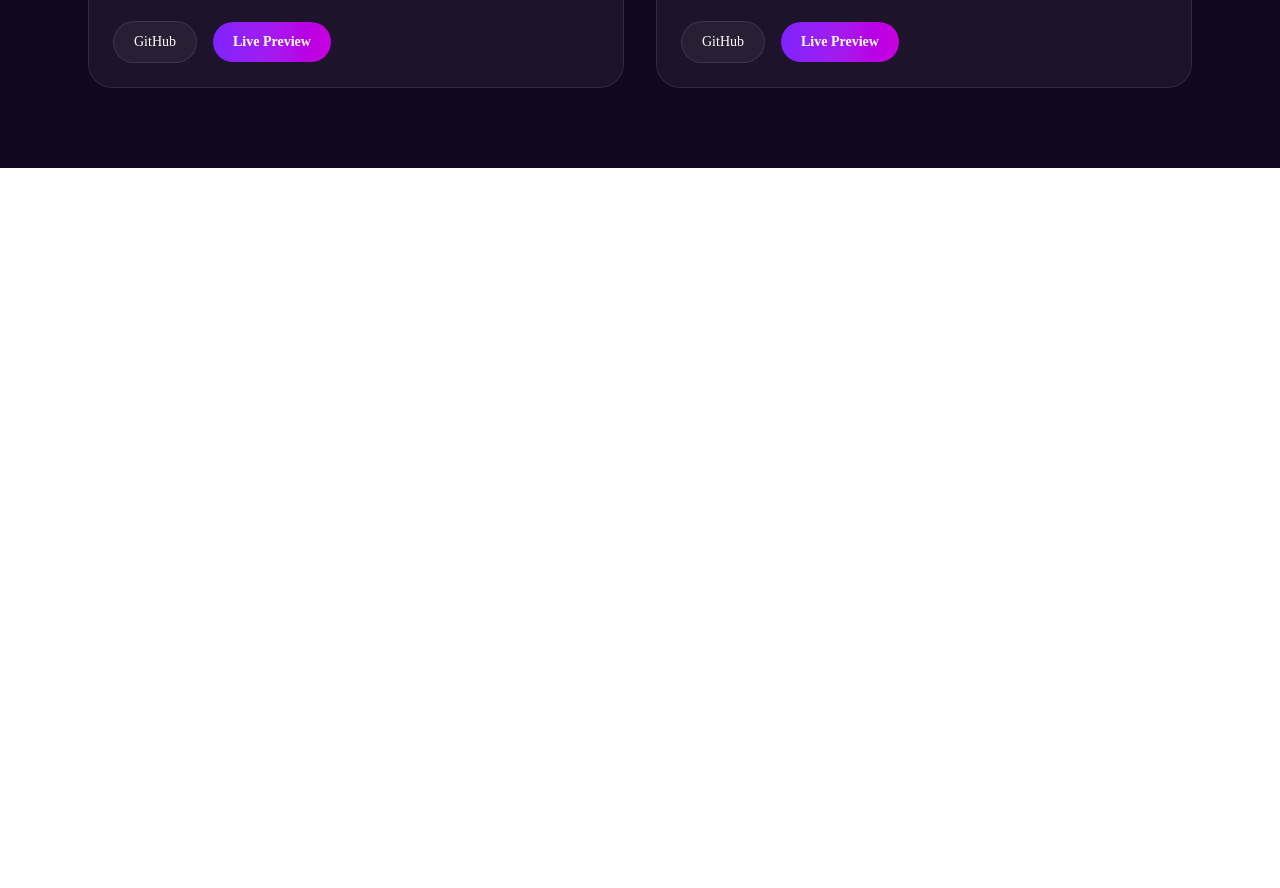
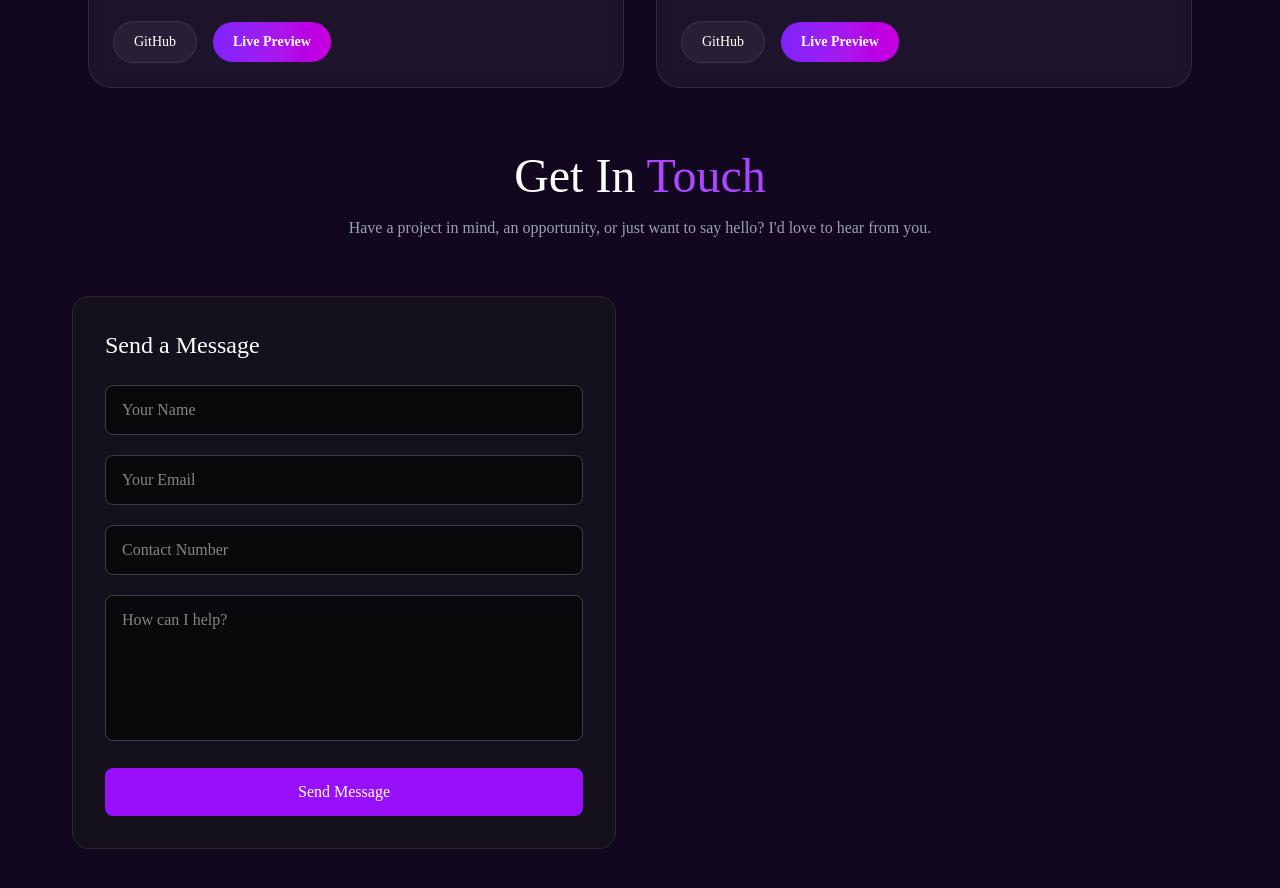
Before and after one commit to kushal-zinzuvadia-simform/portfolio-react, a React (Vite) app: page / in a window 1280 px wide. Shown: the part 2720-3608 px from the top of the page. Before the commit the page ends 2888 px from the top, so only its background shows below. Built offline with nearby package versions, Linux system fonts and the light colour scheme; a web font is replaced by a local one.

Commit message:
feat: Create contact form with validations, enable navigation scroll

```diff
--- a/src/App.tsx
+++ b/src/App.tsx
@@ -1,3 +1,4 @@
+import { Contact } from './components/Contact/Contact';
 import { Introduction } from './components/Introduction/Introduction';
 import { NavBar } from './components/Navbar/NavBar';
 import { Projects } from './components/Projects/Projects';
@@ -11,6 +12,7 @@ function App() {
         <Introduction />
         <Skills />
         <Projects />
+        <Contact />
       </div>
     </div>
   );
--- /dev/null
+++ b/src/components/Contact/Contact.tsx
@@ -0,0 +1,180 @@
+import { useState } from 'react';
+
+type FormData = {
+  name: string;
+  email: string;
+  contactNo: string;
+  message: string;
+};
+
+export const Contact = () => {
+  const [formData, setFormData] = useState<FormData>({
+    name: '',
+    email: '',
+    contactNo: '',
+    message: '',
+  });
+
+  const [errors, setErrors] = useState<Partial<FormData>>({});
+
+  const validate = () => {
+    const newErrors: Partial<FormData> = {};
+
+    if (!formData.name.trim()) {
+      newErrors.name = 'Name is required';
+    }
+
+    if (!formData.email.trim()) {
+      newErrors.email = 'Email is required';
+    } else if (
+      !/^[A-Z0-9._%+-]+@[A-Z0-9]([A-Z0-9-]*[A-Z0-9])?(\.[A-Z0-9]([A-Z0-9-]*[A-Z0-9])?)*\.[A-Z]{2,}$/i.test(
+        formData.email
+      )
+    ) {
+      newErrors.email = 'Enter a valid email';
+    }
+
+    if (!formData.contactNo.trim()) {
+      newErrors.contactNo = 'Contact number is required';
+    } else if (!/^\d{10}$/.test(formData.contactNo)) {
+      newErrors.contactNo = 'Contact number must be exactly 10 digits';
+    }
+
+    if (!formData.message.trim()) {
+      newErrors.message = 'I would love to hear from you.';
+    }
+
+    setErrors(newErrors);
+
+    return Object.keys(newErrors).length === 0;
+  };
+
+  const handleChange = (
+    e: React.ChangeEvent<HTMLInputElement | HTMLTextAreaElement>
+  ) => {
+    const { name, value } = e.target;
+
+    setFormData((prev) => ({
+      ...prev,
+      [name]: value,
+    }));
+  };
+
+  const handleSubmit = (e: React.SubmitEvent<HTMLFormElement>) => {
+    e.preventDefault();
+
+    if (!validate()) return;
+
+    console.log('Contact Form Data:', formData);
+
+    alert('Thank you for reaching out! I will get back to you soon.');
+
+    setFormData({
+      name: '',
+      email: '',
+      contactNo: '',
+      message: '',
+    });
+
+    setErrors({});
+  };
+
+  return (
+    <section
+      id="contact"
+      className="scroll-mt-24 min-h-screen px-4 py-8 text-white sm:px-6"
+    >
+      <div className="max-w-7xl mx-auto">
+        <div className="text-center mb-14">
+          <h2 className="text-4xl sm:text-5xl font-light">
+            Get In <span className="text-purple-500">Touch</span>
+          </h2>
+
+          <p className="mt-4 text-gray-400 max-w-2xl mx-auto">
+            Have a project in mind, an opportunity, or just want to say hello?
+            I'd love to hear from you.
+          </p>
+        </div>
+
+        <div className="grid gap-12 lg:grid-cols-2">
+          {/* Contact Form */}
+          <div className="bg-zinc-900/60 border border-zinc-800 rounded-2xl p-6 sm:p-8 backdrop-blur-sm">
+            <h3 className="text-2xl font-medium mb-6">Send a Message</h3>
+
+            <form onSubmit={handleSubmit} className="space-y-5" noValidate>
+              <div>
+                <input
+                  type="text"
+                  name="name"
+                  placeholder="Your Name"
+                  value={formData.name}
+                  onChange={handleChange}
+                  className="w-full rounded-lg border border-zinc-700 bg-zinc-950 px-4 py-3 outline-none focus:border-purple-500"
+                />
+
+                {errors.name && (
+                  <p className="mt-1 text-sm text-red-400">{errors.name}</p>
+                )}
+              </div>
+
+              <div>
+                <input
+                  type="email"
+                  name="email"
+                  placeholder="Your Email"
+                  value={formData.email}
+                  onChange={handleChange}
+                  className="w-full rounded-lg border border-zinc-700 bg-zinc-950 px-4 py-3 outline-none focus:border-purple-500"
+                />
+
+                {errors.email && (
+                  <p className="mt-1 text-sm text-red-400">{errors.email}</p>
+                )}
+              </div>
+
+              <div>
+                <input
+                  type="tel"
+                  name="contactNo"
+                  placeholder="Contact Number"
+                  value={formData.contactNo}
+                  onChange={handleChange}
+                  maxLength={10}
+                  className="w-full rounded-lg border border-zinc-700 bg-zinc-950 px-4 py-3 outline-none focus:border-purple-500"
+                />
+
+                {errors.contactNo && (
+                  <p className="mt-1 text-sm text-red-400">
+                    {errors.contactNo}
+                  </p>
+                )}
+              </div>
+
+              <div>
+                <textarea
+                  name="message"
+                  rows={5}
+                  placeholder="How can I help?"
+                  value={formData.message}
+                  onChange={handleChange}
+                  className="w-full resize-none rounded-lg border border-zinc-700 bg-zinc-950 px-4 py-3 outline-none focus:border-purple-500"
+                />
+
+                {errors.message && (
+                  <p className="mt-1 text-sm text-red-400">{errors.message}</p>
+                )}
+              </div>
+
+              <button
+                type="submit"
+                className="w-full rounded-lg bg-purple-600 px-6 py-3 font-medium transition hover:bg-purple-700"
+              >
+                Send Message
+              </button>
+            </form>
+          </div>
+        </div>
+      </div>
+    </section>
+  );
+};
```
